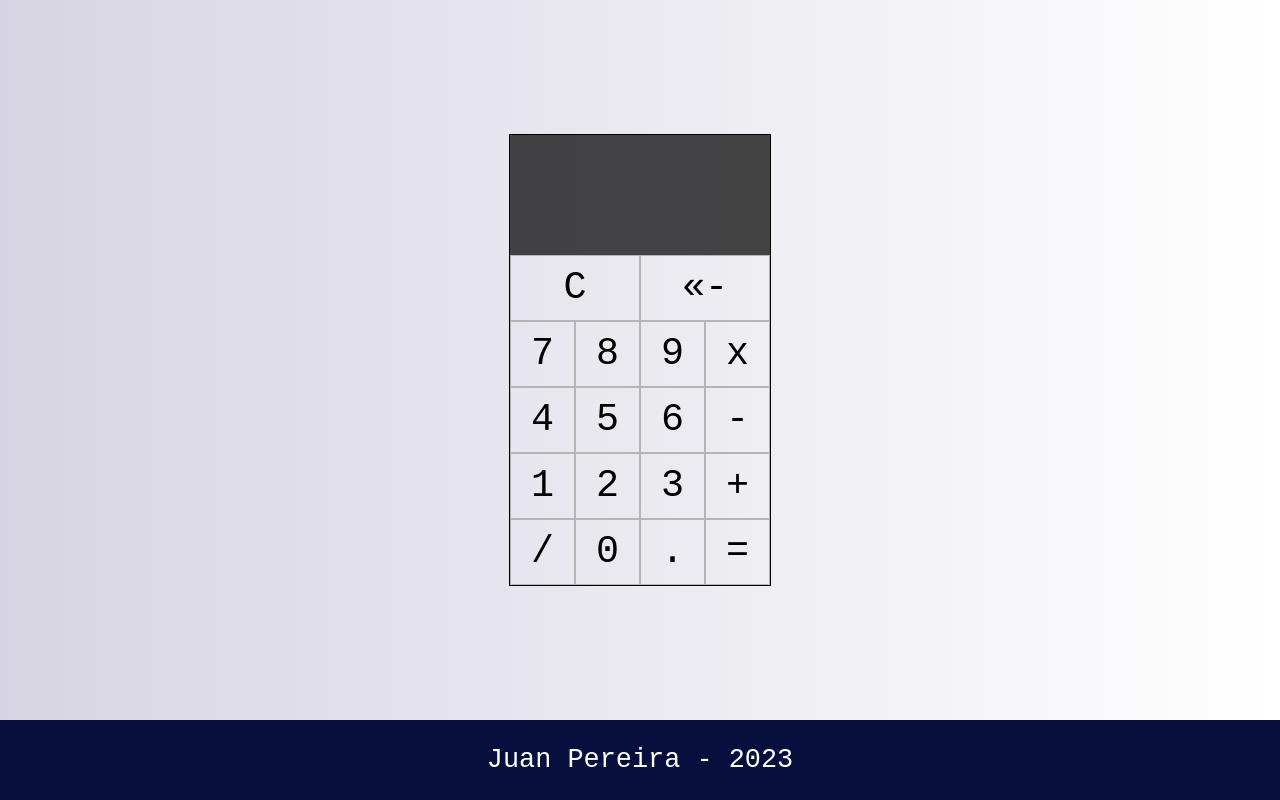
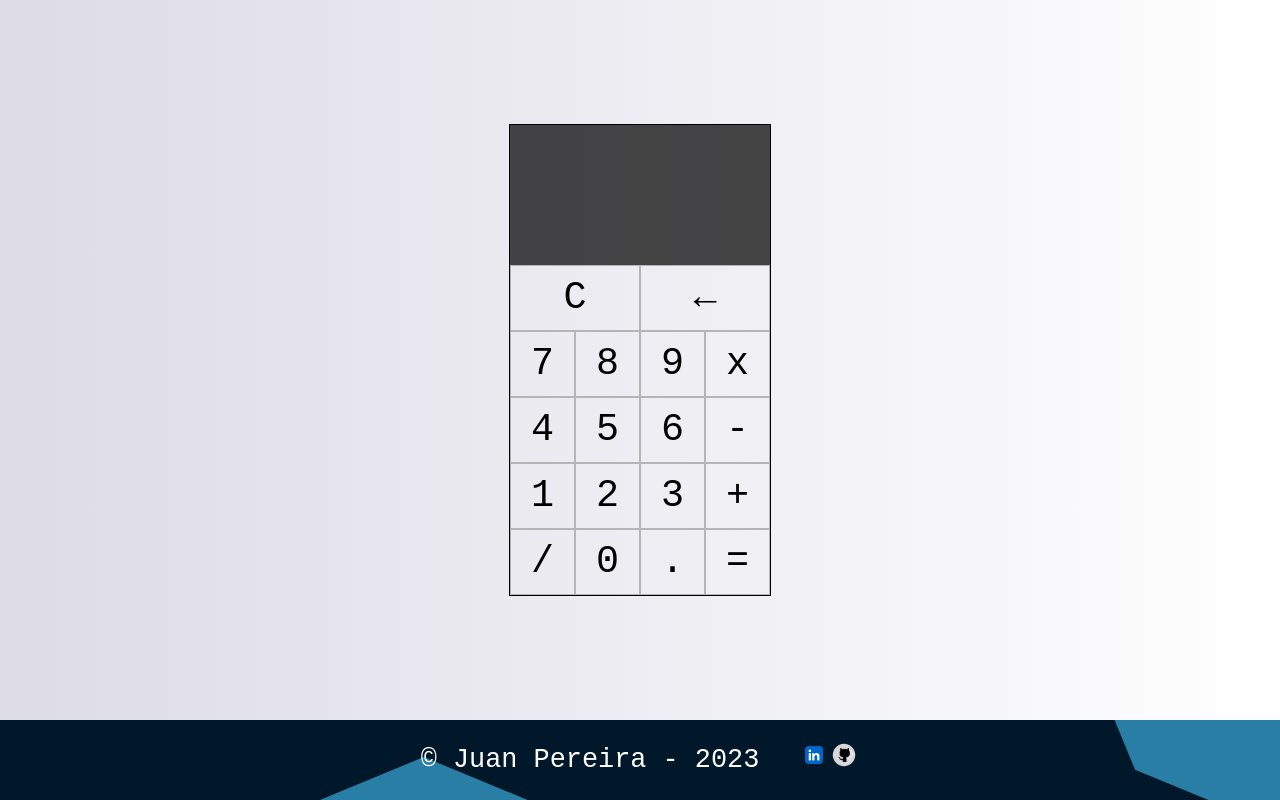
Before and after one commit to JuanPeRam/Calculator-JP, a plain HTML site: page index.html in a window 1280 px wide. Drawn offline with Linux system fonts and the light colour scheme.

Commit message:
Second Update Background footer and updated calculator spaces

```diff
--- a/index.html
+++ b/index.html
@@ -29,7 +29,7 @@
                 </div>
                 <div class="buttons-container">
                     <div class="calculator-button spanc-2" accesskey="c">C</div>
-                    <div class="calculator-button spanc-2" accesskey="«">«-</div>
+                    <div class="calculator-button spanc-2" accesskey="«">←</div>
                     <div class="calculator-button" accesskey="7" >7</div>
                     <div class="calculator-button" accesskey="8" >8</div>
                     <div class="calculator-button" accesskey="9" >9</div>
@@ -52,9 +52,16 @@
     </main>
     <footer id="footer">
         <div id="footer-text" class="text-footer">
-
+            &copy;
         </div>
-
+        <ul class="links-list">
+            <li><a href="https://www.linkedin.com/in/juan-pereira-rama/" target="_blank">
+                <img src="img/linkedin logo.webp" alt="Linkedin logo">
+            </a></li>
+            <li><a href="https://github.com/JuanPeRam" target="_blank">
+                <img src="img/github.png" alt="Github logo" id="githublogo">
+            </a></li>
+        </ul>
     </footer>
 </body>
 </html>
--- a/script.js
+++ b/script.js
@@ -2,6 +2,7 @@ const mainConsole = document.getElementById("bottom-console")
 const topConsole = document.getElementById("top-console")
 const buttons = document.querySelectorAll(".calculator-button")
 const operation = document.getElementById("operation")
+const maxDecimalPositions = 6
 
 topConsole.textContent = ""
 
@@ -21,7 +22,7 @@ function readButton(key){
         case "=":
             operate()
             break
-        case "«-":
+        case "←":
             clearLast()
             break
         case "C":
@@ -85,15 +86,26 @@ function operate(){
             default: return
         }
         if(result!=null){
-            mainConsole.textContent = result
+            mainConsole.textContent = checkDecimals(result,maxDecimalPositions)
             operation.textContent = ""
             topConsole.textContent = ""
         }
     }
 }
 
+function checkDecimals(number, decimals){
+    const numberDecimals = number.toString().split('.')[1];
+
+    if (numberDecimals && numberDecimals.length > decimals) {
+        return parseFloat(number.toFixed(decimals));
+    }
+
+    return number;
+}
+
 //Footer text set
 const creatorName = "Juan Pereira"
+const copySymbol =  "&copy;"
 const year = new Date().getFullYear()
 const footer = document.getElementById("footer-text")
-footer.textContent = creatorName + " - "+ year
+footer.textContent += " "+creatorName + " - "+ year
--- a/style.css
+++ b/style.css
@@ -2,7 +2,7 @@ body{
     margin: 0;
     box-sizing: border-box;
     padding: 0;
-    background: linear-gradient(90deg, rgba(42, 33, 103, 0.192),rgba(255,255,255,.2));
+    background: linear-gradient(90deg, rgba(42, 33, 103, 0.16),rgba(255,255,255,.2));
     font-family: monospace;
     font-size: 2.4rem;
 }
@@ -34,7 +34,7 @@ body{
     color: white;
     min-height: 15vh;
     max-width: 100%;
-    overflow: hidden;
+    padding: 0 15px;
 }
 
 .console-top{
@@ -42,6 +42,7 @@ body{
     grid-template-columns: 80% 20%;
     width: 100%;
     height: 5vh;
+    margin-bottom: 20px;
 }
 
 .console-bot{
@@ -54,6 +55,7 @@ body{
     border: 1px solid rgb(181, 181, 181);
     padding: 10px 20px;
     text-align: center;
+    user-select: none;
 }
 
 .calculator-button:hover{
@@ -70,8 +72,10 @@ footer{
     display: flex;
     justify-content: center;
     align-items: center;
-    background-color: rgb(7, 15, 62);
-
+    background-image: url(img/polygon-scatter-haikei.svg);
+    background-repeat: no-repeat;
+    background-size: cover;
+    background-position: center;
 }
 
 .text-footer{
@@ -82,3 +86,19 @@ footer{
 .spanc-2{
     grid-column: span 2;
 }
+
+.links-list{
+    text-decoration: none;
+    list-style-type: none;
+    display: flex;
+}
+
+li a img{
+    height: 30px;
+}
+
+#githublogo{
+    color: white;
+    filter: invert(100%);
+    height: 30px;
+}
```
Also changed, not shown: img/github.png (added), img/linkedin logo.webp (added), img/polygon-scatter-haikei.svg (added).
